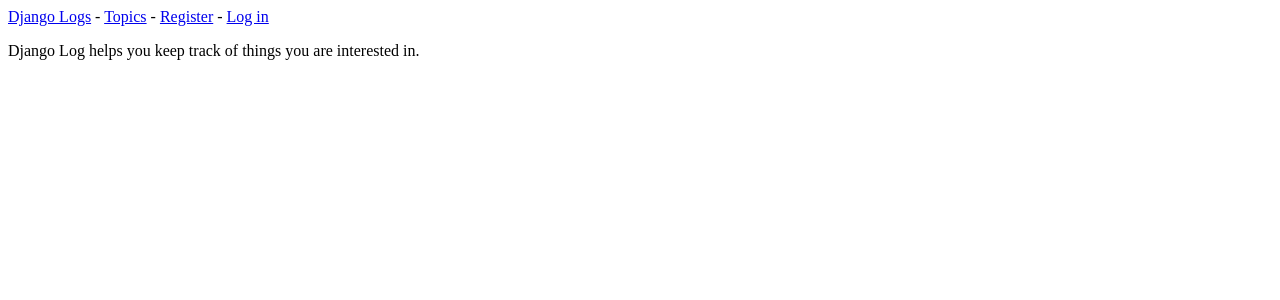
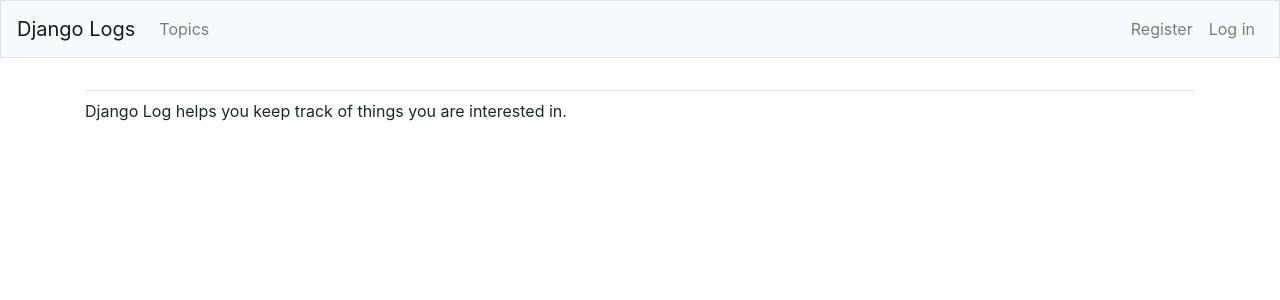
Before and after one commit to t42huang/django-logs, a Django app: page / in a window 1280 px wide. Shown: the top 300 px of the page. Run offline with Django 3.2, Linux system fonts and the light colour scheme; some libraries are stand-ins or nearby versions.

Commit message:
use bootstrap4 for better UI; upgrade navbar looks

```diff
--- a/djlogger/settings.py
+++ b/djlogger/settings.py
@@ -34,6 +34,9 @@ INSTALLED_APPS = [
     # My apps
     'djlogs',
     'users',
+
+    # Third party apps
+    'bootstrap4',
 
     # Default django apps
     'django.contrib.admin',
--- a/djlogs/templates/djlogs/base.html
+++ b/djlogs/templates/djlogs/base.html
@@ -1,13 +1,55 @@
-<p>
-    <a href="{% url 'djlogs:index' %}">Django Logs</a> -
-    <a href="{% url 'djlogs:topics' %}">Topics</a> -
-    {% if user.is_authenticated %}
-        Hello, {{ user.username }}.
-        <a href="{% url 'users:logout' %}">Log out</a>
-    {% else %}
-        <a href="{% url 'users:register' %}">Register</a> -
-        <a href="{% url 'users:login' %}">Log in</a>
-    {% endif %}
-</p>
+{% load bootstrap4 %}
 
-{% block content %}{% endblock content %}
+<!doctype html>
+<html lang="en">
+<head>
+    <meta charset="utf-8">
+    <meta name="viewport" content="width=device-width, initial-scale=1, shrink-to-fit=no">
+    <title>Django Logs</title>
+    {% bootstrap_css %}
+    {% bootstrap_javascript jquery='full' %}
+</head>
+
+<body>
+    <nav class="navbar navbar-expand-md navbar-light bg-light mb-4 border">
+        <a class="navbar-brand" href="{% url 'djlogs:index'%}">Django Logs</a>
+        <button class="navbar-toggler" type="button" data-toggle="collapse"
+                data-target="#navbarCollapse" aria-controls="navbarCollapse"
+                aria-expanded="false" aria-label="Toggle navigation">
+            <span class="navbar-toggler-icon"></span>
+        </button>
+        <div class="collapse navbar-collapse" id="navbarCollapse">
+            <ul class="navbar-nav mr-auto">
+                <li class="nav-item">
+                    <a class="nav-link" href="{% url 'djlogs:topics'%}">Topics</a>
+                </li>
+            </ul>
+            <ul class="navbar-nav ml-auto">
+                {% if user.is_authenticated %}
+                    <li class="nav-item">
+                        <span class="navbar-text">Hello, {{ user.username }}.</span>
+                    </li>
+                    <li class="nav-item">
+                        <a class="nav-link" href="{% url 'users:logout' %}">Log out</a>
+                    </li>
+                {% else %}
+                    <li class="nav-item">
+                        <a class="nav-link" href="{% url 'users:register' %}">Register</a>
+                    </li>
+                    <li class="nav-item">
+                        <a class="nav-link" href="{% url 'users:login' %}">Log in</a></li>
+                {% endif %}
+            </ul>
+        </div>
+    </nav>
+
+    <main role="main" class="container">
+        <div class="pb-2 mb-2 border-bottom">
+            {% block page_header %}{% endblock page_header %}
+        </div>
+        <div>
+            {% block content %}{% endblock content %}
+        </div>
+    </main>
+</body>
+</html>
--- a/requirements.txt
+++ b/requirements.txt
@@ -1,4 +1,7 @@
 asgiref==3.2.5
+beautifulsoup4==4.8.2
 Django==3.0.4
+django-bootstrap4==1.1.1
 pytz==2019.3
+soupsieve==2.0
 sqlparse==0.3.1
```
